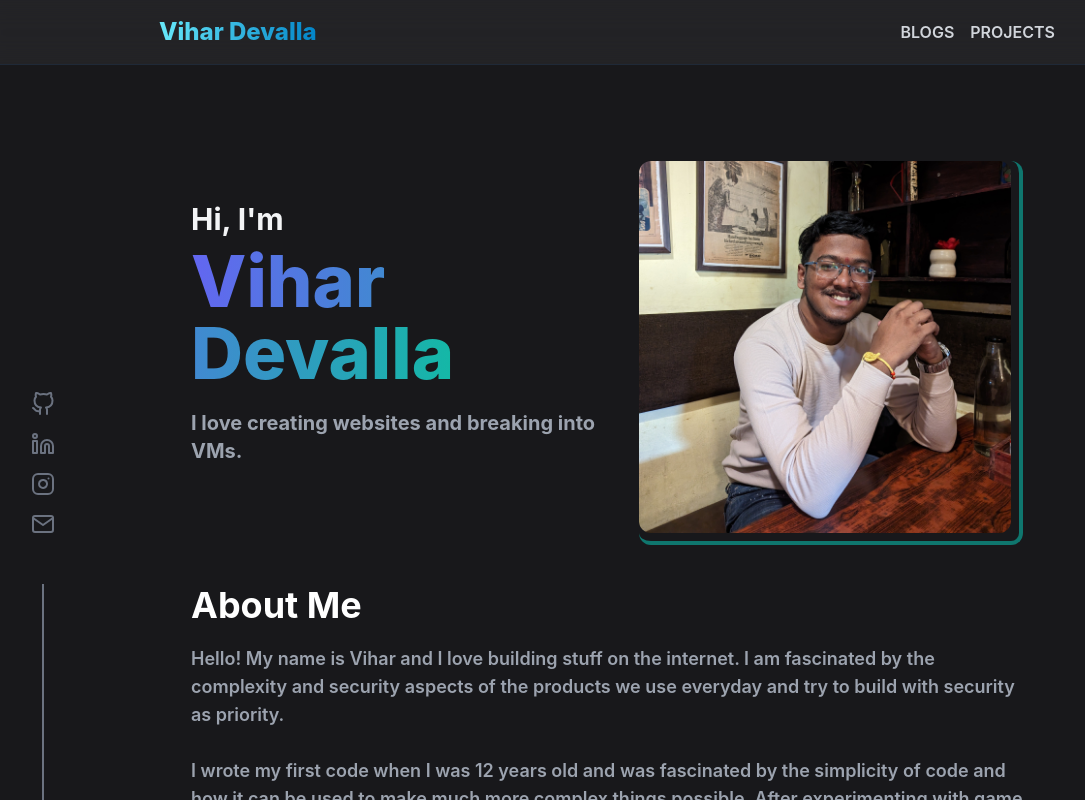
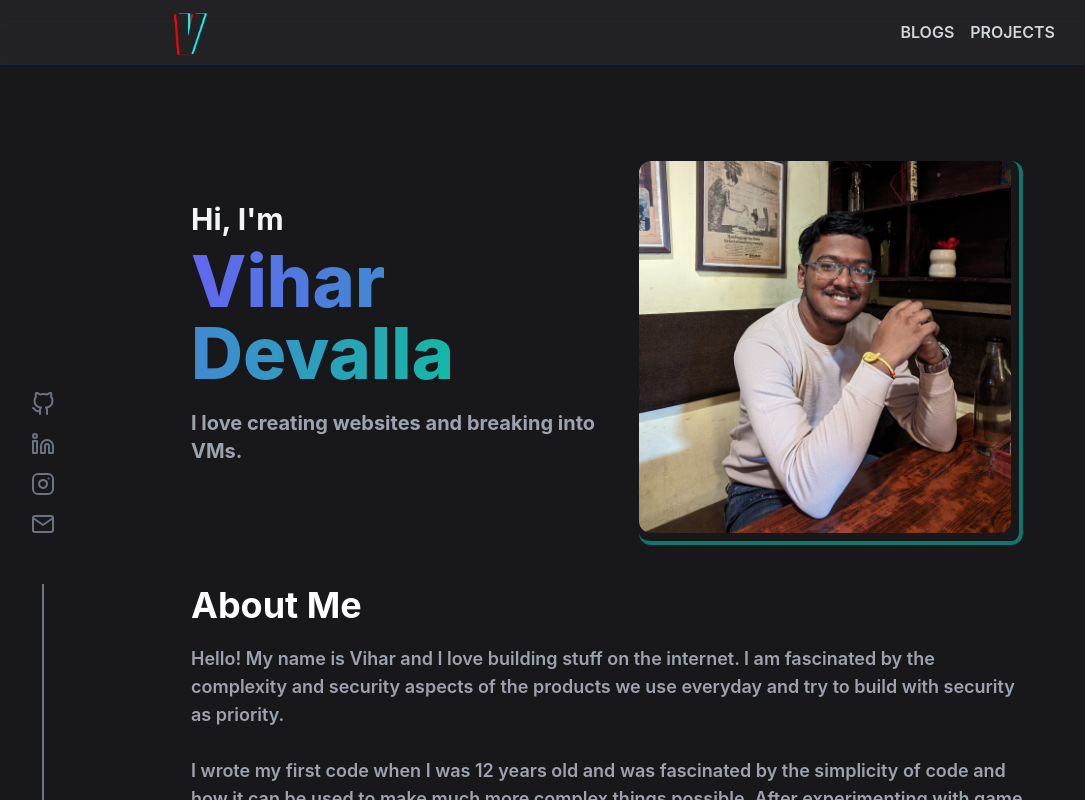
Before and after one commit to ViharDevalla/portfolio, a Next.js app: page / in a window 1280 px wide. Shown: the top 800 px of the page, without its empty margins (33-1118 px from the left). Built offline with nearby package versions, Linux system fonts and the light colour scheme.

Commit message:
Logo Modified

```diff
--- a/components/Navbar.js
+++ b/components/Navbar.js
@@ -4,10 +4,9 @@ const Navbar = () => {
         <nav className="sticky top-0 z-20 bg-white backdrop-filter backdrop-blur-lg bg-opacity-5 border-b border-gray-800">
             <div className="max-w-full  md:px-48">
                 <div className="flex items-center justify-between h-16">
-                <div className="pl-5 md:pl-0 md:text-2xl font-extrabold text-transparent bg-clip-text bg-gradient-to-r  from-cyan-300 to-sky-600">
-                    Vihar Devalla
+                <div className="flex items-center">
+                    <Image className="rounded-full" src="/logo_2.png" width={60} height={60} alt="logo" />
                 </div>
-
                 <div className="flex space-x-4 text-gray-300 uppercase font-semibold">
                     <a className='transition duration-300 ease-in-out hover:scale-105 hover:text-cyan-500' href="#">Blogs</a>
                     <a className='transition duration-300 ease-in-out hover:scale-105 hover:text-teal-500' href="#project">Projects</a>
```
Also changed, not shown: public/logo_2.png (added).
